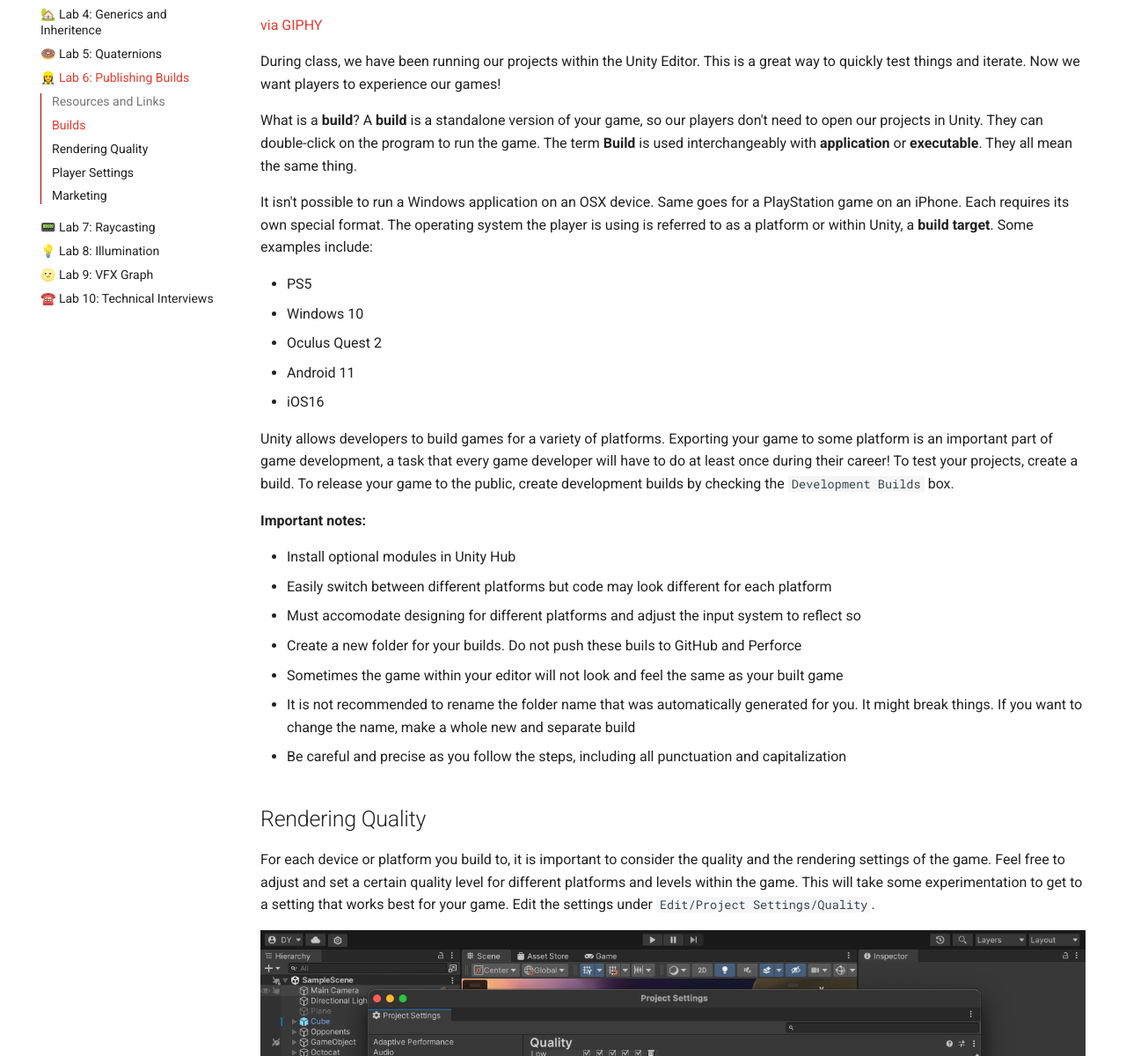
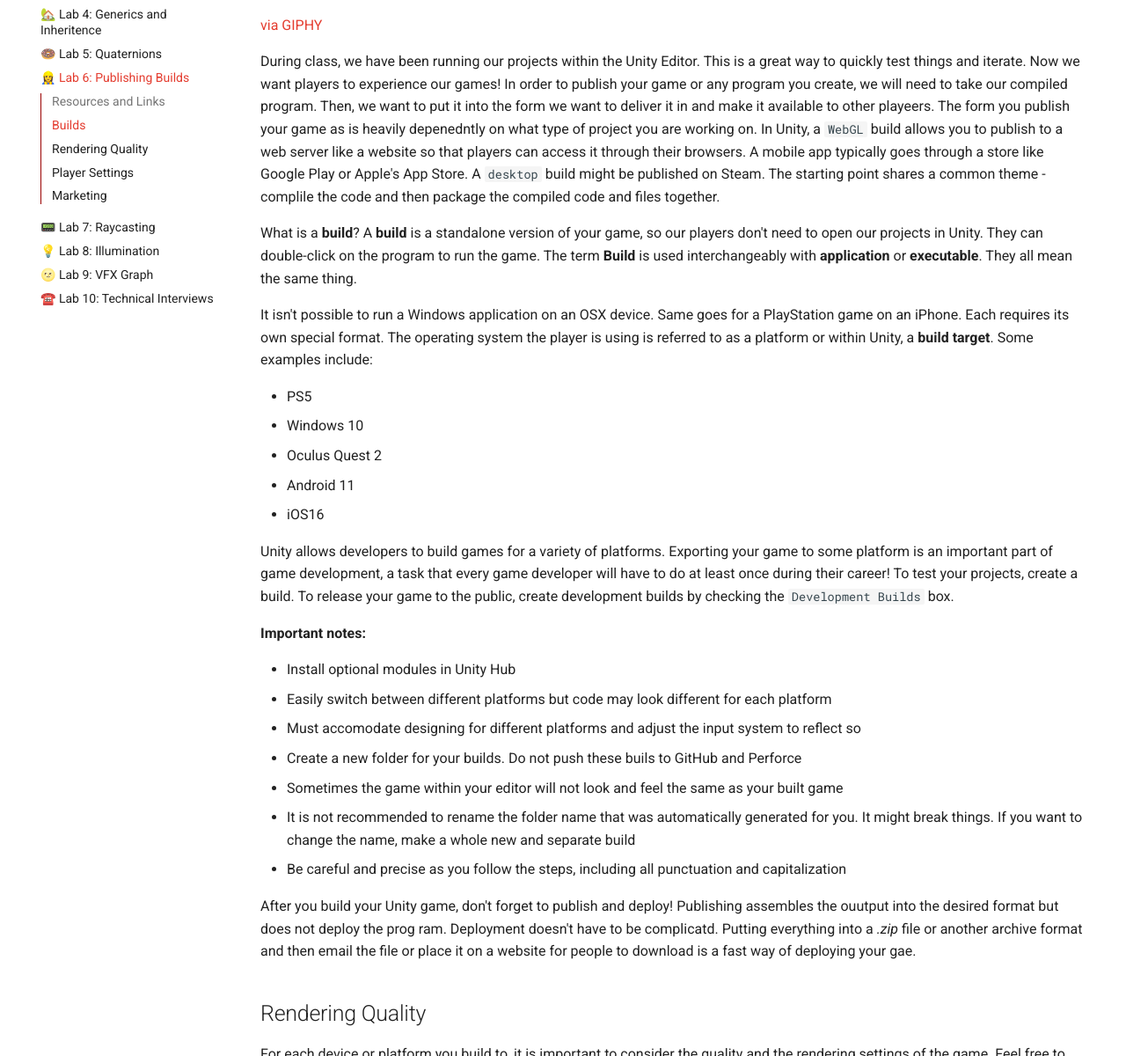
Before and after one commit to usc-ctin583/usc-ctin583.github.io, an MkDocs documentation site: the page built from docs/Labs/lab06.md, in a window 1280 px wide and 1400 px high, scrolled down 1268 px. Shown: the part 200-1400 px from the top of the window at 88% size. Built offline with MkDocs 1.6.1 and Material for MkDocs 9.7.7, drawn with Linux system fonts in a browser that asks for light colours.

Commit message:
lab6 build description

```diff
--- a/docs/Labs/lab06.md
+++ b/docs/Labs/lab06.md
@@ -11,7 +11,7 @@
 ## Builds
 <div style="width:100%;height:0;padding-bottom:100%;position:relative;"><iframe src="https://giphy.com/embed/1K64ALJFeedkcwUc6C" width="100%" height="100%" style="position:absolute" frameBorder="0" class="giphy-embed" allowFullScreen></iframe></div><p><a href="https://giphy.com/gifs/build-built-memeland-1K64ALJFeedkcwUc6C">via GIPHY</a></p>
 
-During class, we have been running our projects within the Unity Editor. This is a great way to quickly test things and iterate. Now we want players to experience our games!
+During class, we have been running our projects within the Unity Editor. This is a great way to quickly test things and iterate. Now we want players to experience our games! In order to publish your game or any program you create, we will need to take our compiled program. Then, we want to put it into the form we want to deliver it in and make it available to other playeers. The form you publish your game as is heavily depenedntly on what type of project you are working on. In Unity, a `WebGL` build allows you to publish to a web server like a website so that players can access it through their browsers. A mobile app typically goes through a store like Google Play or Apple's App Store. A `desktop` build might be published on Steam. The starting point shares a common theme - complile the code and then package the compiled code and files together.
 
 What is a **build**? A **build** is a standalone version of your game, so our players don't need to open our projects in Unity. They can double-click on the program to run the game. The term **Build** is used interchangeably with **application** or **executable**. They all mean the same thing.
 
@@ -36,6 +36,7 @@ Unity allows developers to build games for a variety of platforms. Exporting you
 * It is not recommended to rename the folder name that was automatically generated for you. It might break things. If you want to change the name, make a whole new and separate build
 * Be careful and precise as you follow the steps, including all punctuation and capitalization
 
+After you build your Unity game, don't forget to publish and deploy! Publishing assembles the ouutput into the desired format but does not deploy the prog ram. Deployment doesn't have to be complicatd. Putting everything into a *.zip* file or another archive format and then email the file or place it on a website for people to download is a fast way of deploying your gae.
 
 ## Rendering Quality
 For each device or platform you build to, it is important to consider the quality and the rendering settings of the game. Feel free to adjust and set a certain quality level for different platforms and levels within the game. This will take some experimentation to get to a setting that works best for your game. Edit the settings under `Edit/Project Settings/Quality`.
```
Also changed, not shown: docs/index.md (+1 -1 lines).
